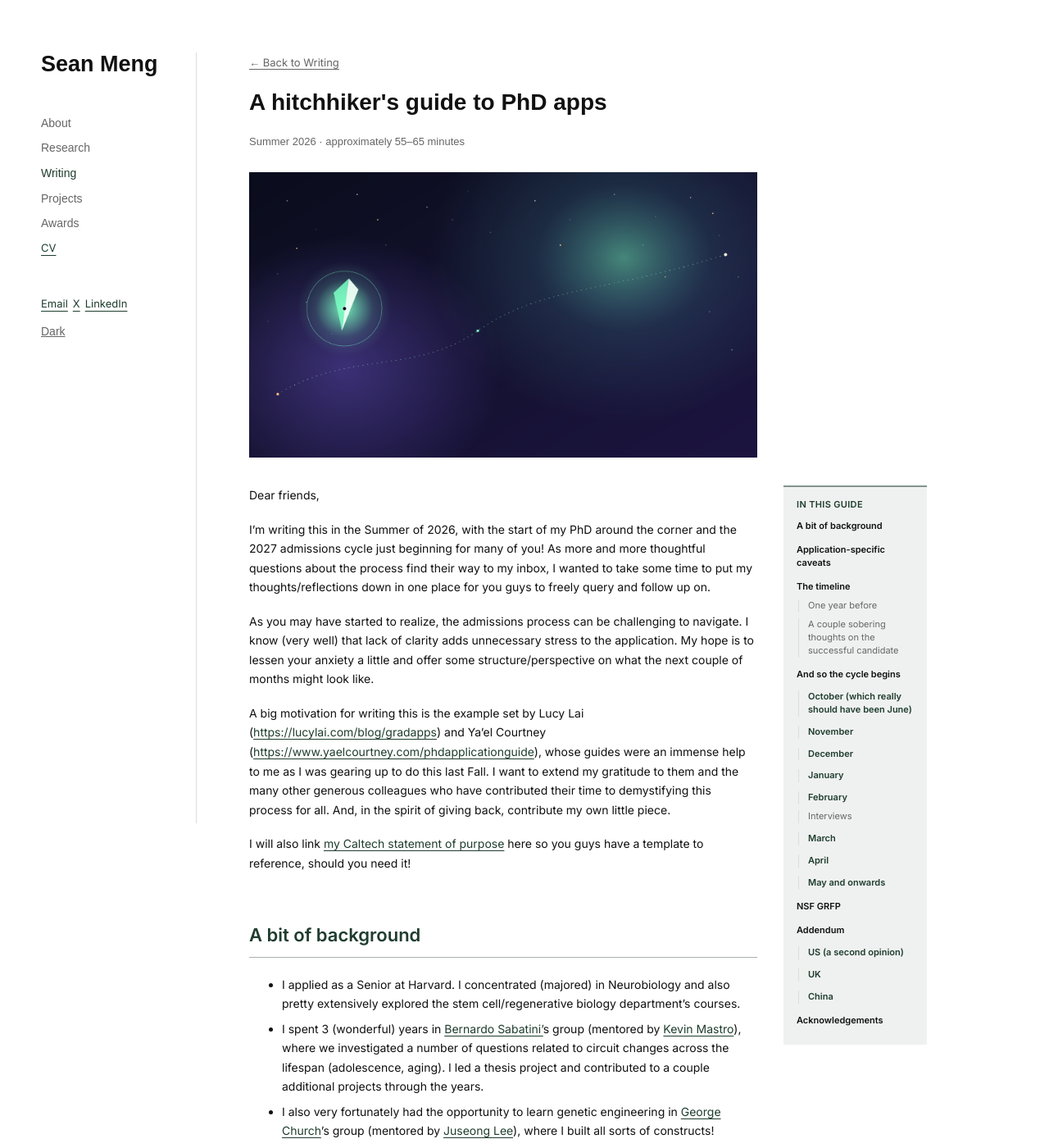
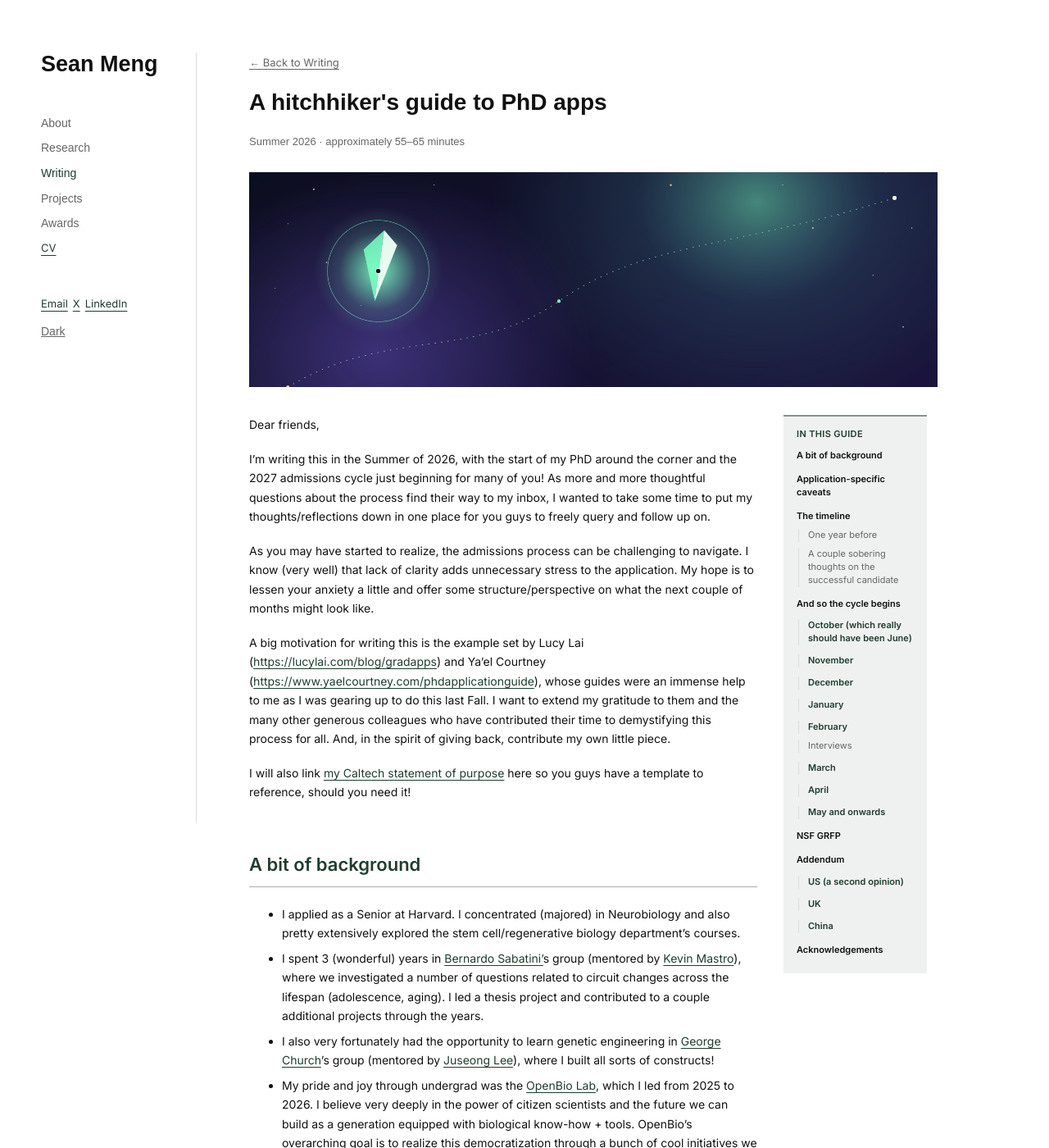
Before and after one commit to seanmeng17/personal-site, a Jekyll site: the page built from _writing/A hitchhiker's guide to PhD apps.md, in a window 1280 px wide and 1400 px high. Shown: the whole window at 82% size. Built offline with Jekyll 4.4.1, drawn with Linux system fonts in a browser that asks for light colours.

Commit message:
Add files via upload

```diff
--- a/assets/css/style.css
+++ b/assets/css/style.css
@@ -65,7 +65,7 @@ a{text-decoration-thickness:1px;text-underline-offset:3px}
 .article-content h3{margin:24px 0 12px}
 .article-content pre{overflow-x:auto}
 .article-content li{margin-bottom:7px}
-.article-cover{display:block;width:min(100%,620px);height:auto;margin:27px 0 34px}
+.article-cover{display:block;width:100%;aspect-ratio:3.2/1;object-fit:cover;object-position:center;height:auto;margin:27px 0 34px}
 .longform-layout{display:grid;grid-template-columns:minmax(0,620px) 175px;gap:32px;align-items:start}
 .longform-content{font-size:14px;line-height:1.68;margin-top:0;min-width:0}
 .longform-content p{margin-bottom:18px}
@@ -107,4 +107,4 @@ a{text-decoration-thickness:1px;text-underline-offset:3px}
 .download-list>a{display:flex;justify-content:space-between;gap:16px;padding:8px 0;border-top:1px solid var(--line);text-decoration:none;color:var(--ink)}
 .download-list>a:hover{text-decoration:underline;text-underline-offset:3px}.download-list>a span{color:var(--muted);font-size:10px;letter-spacing:.04em}
 @media(max-width:980px){.longform-layout{display:block}.essay-toc{display:none}.mobile-contents{display:block}}
-@media(max-width:700px){.shell{width:auto;padding:0;display:block}.side{min-height:0;border-right:0;border-bottom:1px solid var(--line);padding:20px 22px}.nav{display:flex;flex-wrap:wrap;gap:4px 18px;margin-top:18px}.nav a{display:inline-flex;align-items:center;min-height:44px}.social{display:flex;flex-wrap:wrap;align-items:center;gap:0 20px;margin:8px 0 0}.social-button,.award-link{border:0;background:none;padding:0;min-height:44px;display:inline-flex;align-items:center;font:13px/1.4 Inter,Arial,Helvetica,sans-serif;text-decoration:underline;text-underline-offset:4px}.social .toggle{margin:0;min-height:44px;font-size:13px;text-underline-offset:4px}.award-link{margin-top:2px}.filters{flex-wrap:wrap}.main{padding:28px 22px}.fact,.row,.project,.award{grid-template-columns:82px minmax(0,1fr)}.meta{overflow-wrap:anywhere}.awards-page h1{margin-bottom:36px}.article-cover{margin:24px 0 28px}.longform-content{font-size:13.5px}.longform-content h2{font-size:20px;margin-top:52px}.longform-content h3{font-size:15px;margin-top:36px}.longform-content .phase-heading{font-size:18px;margin-top:48px}.longform-content table{display:block;overflow-x:auto;white-space:normal}.guide-figure{margin:26px 0 34px;padding:14px}.sop-bar{display:block}.sop-bar span{min-height:42px}.logic-chain{display:grid;grid-template-columns:repeat(2,1fr);gap:5px}.logic-chain span:after{content:""!important}.funnel-map{padding-left:14px;padding-right:14px}.funnel-step{width:100%!important}}
+@media(max-width:700px){.shell{width:auto;padding:0;display:block}.side{min-height:0;border-right:0;border-bottom:1px solid var(--line);padding:20px 22px}.nav{display:flex;flex-wrap:wrap;gap:4px 18px;margin-top:18px}.nav a{display:inline-flex;align-items:center;min-height:44px}.social{display:flex;flex-wrap:wrap;align-items:center;gap:0 20px;margin:8px 0 0}.social-button,.award-link{border:0;background:none;padding:0;min-height:44px;display:inline-flex;align-items:center;font:13px/1.4 Inter,Arial,Helvetica,sans-serif;text-decoration:underline;text-underline-offset:4px}.social .toggle{margin:0;min-height:44px;font-size:13px;text-underline-offset:4px}.award-link{margin-top:2px}.filters{flex-wrap:wrap}.main{padding:28px 22px}.fact,.row,.project,.award{grid-template-columns:82px minmax(0,1fr)}.meta{overflow-wrap:anywhere}.awards-page h1{margin-bottom:36px}.article-cover{aspect-ratio:2.4/1;margin:24px 0 28px}.longform-content{font-size:13.5px}.longform-content h2{font-size:20px;margin-top:52px}.longform-content h3{font-size:15px;margin-top:36px}.longform-content .phase-heading{font-size:18px;margin-top:48px}.longform-content table{display:block;overflow-x:auto;white-space:normal}.guide-figure{margin:26px 0 34px;padding:14px}.sop-bar{display:block}.sop-bar span{min-height:42px}.logic-chain{display:grid;grid-template-columns:repeat(2,1fr);gap:5px}.logic-chain span:after{content:""!important}.funnel-map{padding-left:14px;padding-right:14px}.funnel-step{width:100%!important}}
```
